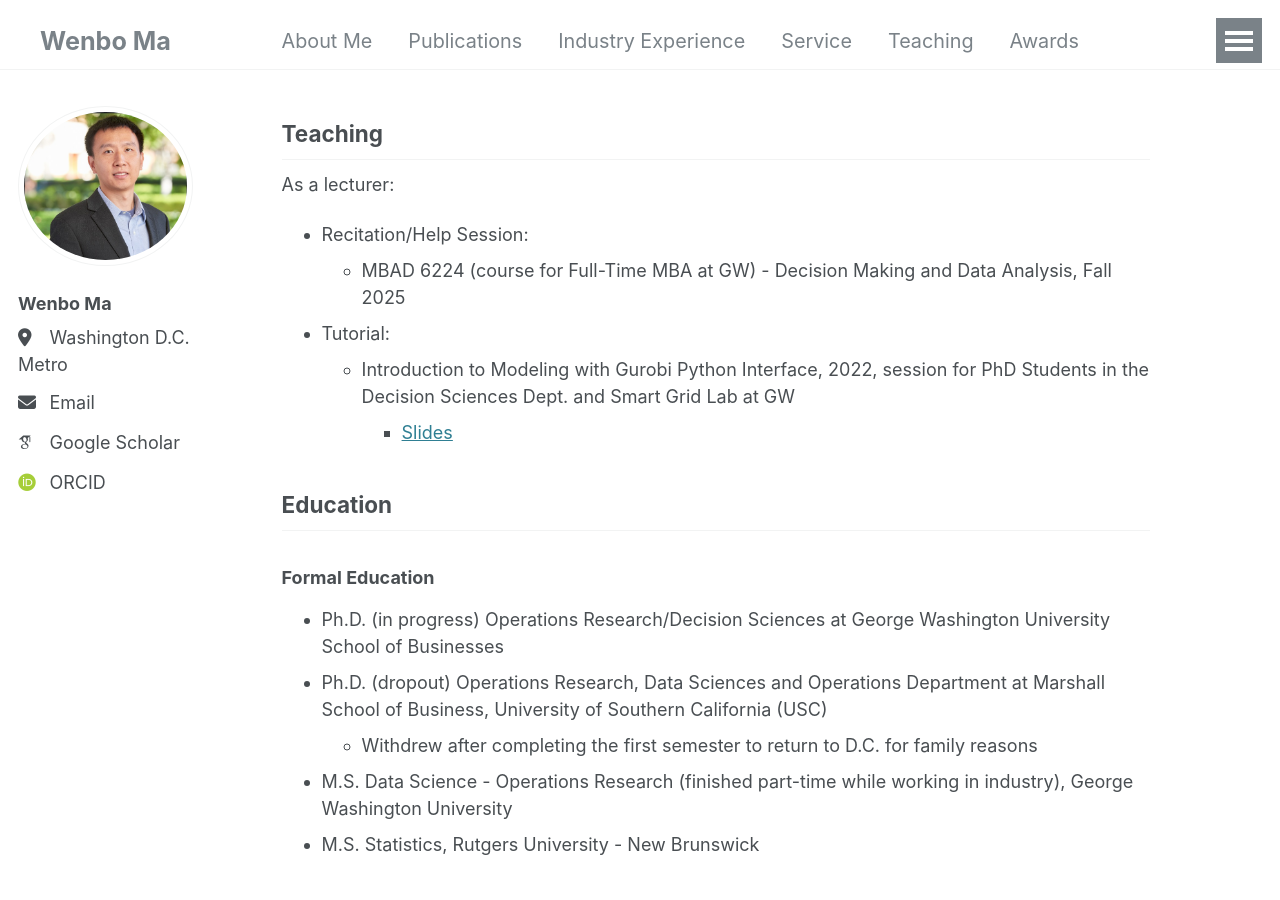
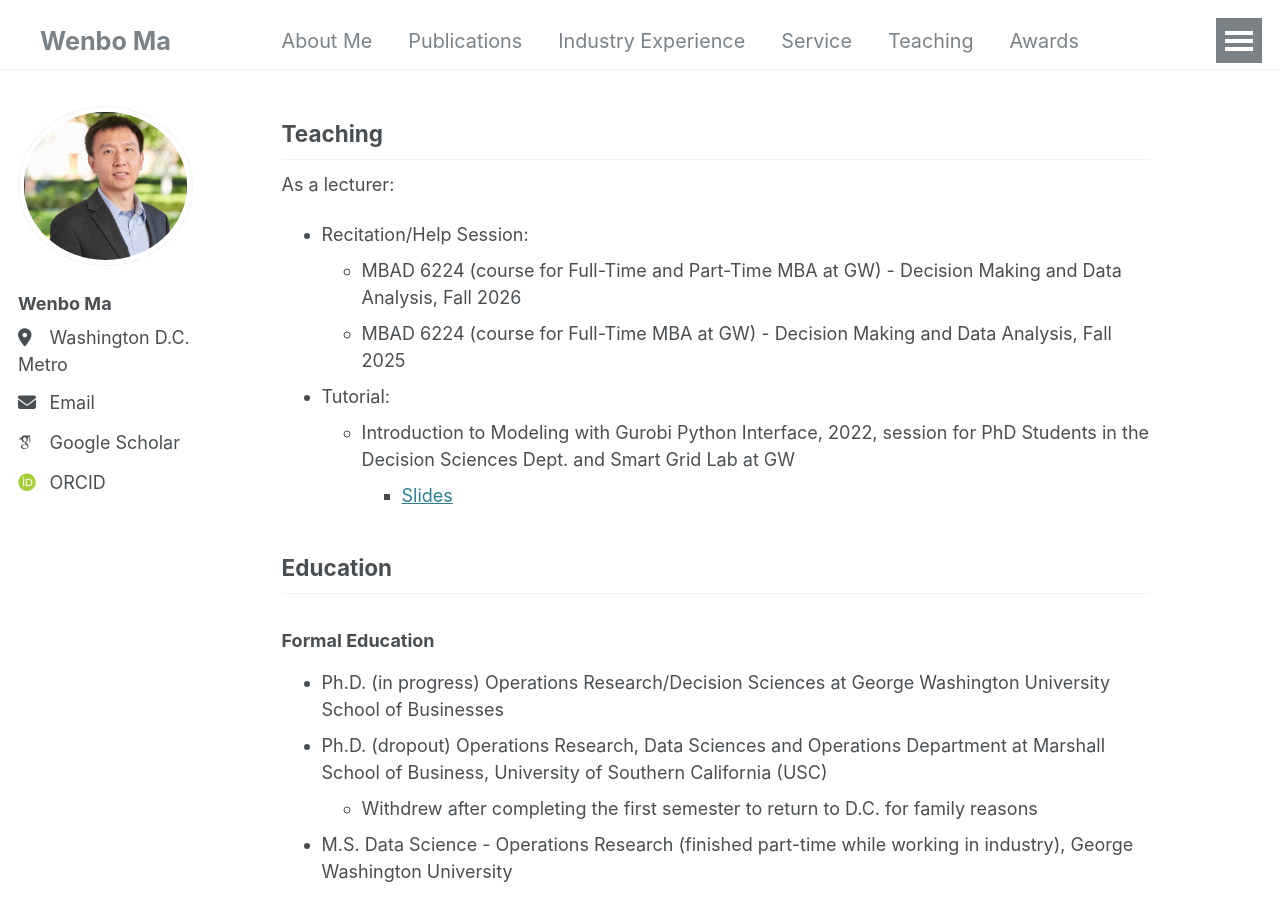
Before and after one commit to wenbo5565/wenbo5565.github.io, a Jekyll site: the page built from _pages/about.md, in a window 1280 px wide and 900 px high, scrolled down 2470 px. Built offline with Jekyll 4.4.1, drawn with Linux system fonts in a browser that asks for light colours; some web fonts are replaced.

Commit message:
Add teaching details for MBAD 6224 course

```diff
--- a/_pages/about.md
+++ b/_pages/about.md
@@ -72,6 +72,7 @@ Outside of work, I enjoy playing and watching sports — particularly tennis, sw
 ## Teaching <a id="teaching"></a>
 As a lecturer:
 - Recitation/Help Session:
+  - MBAD 6224 (course for Full-Time and Part-Time MBA at GW) - Decision Making and Data Analysis, Fall 2026
   - MBAD 6224 (course for Full-Time MBA at GW) - Decision Making and Data Analysis, Fall 2025
 - Tutorial:
     - Introduction to Modeling with Gurobi Python Interface, 2022, session for PhD Students in the Decision Sciences Dept. and Smart Grid Lab at GW
```
